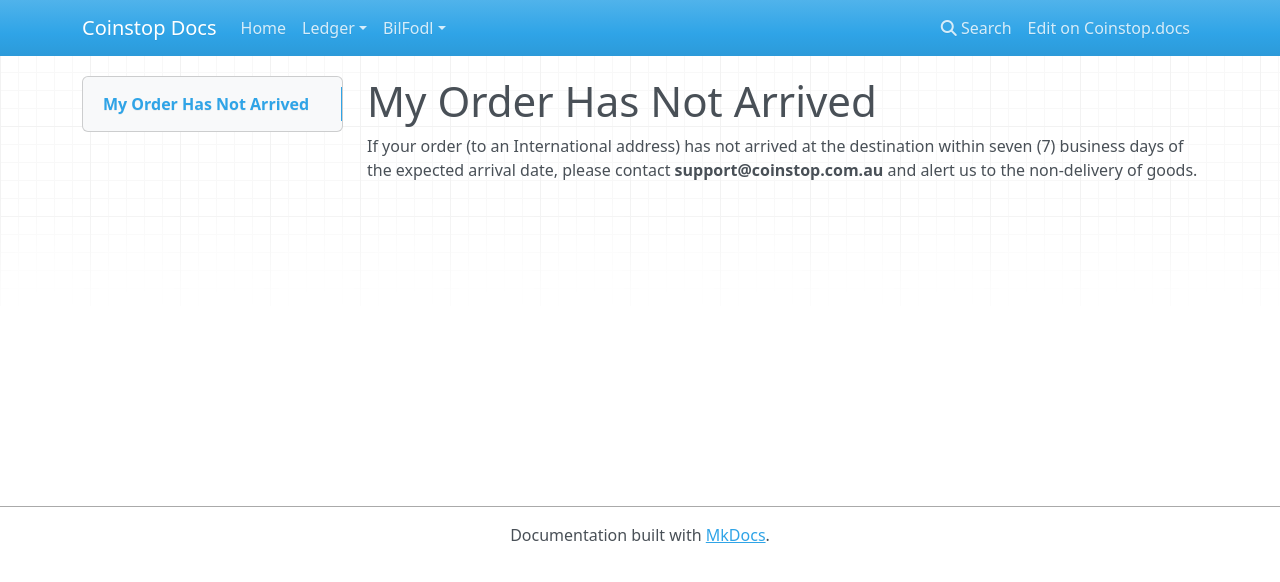
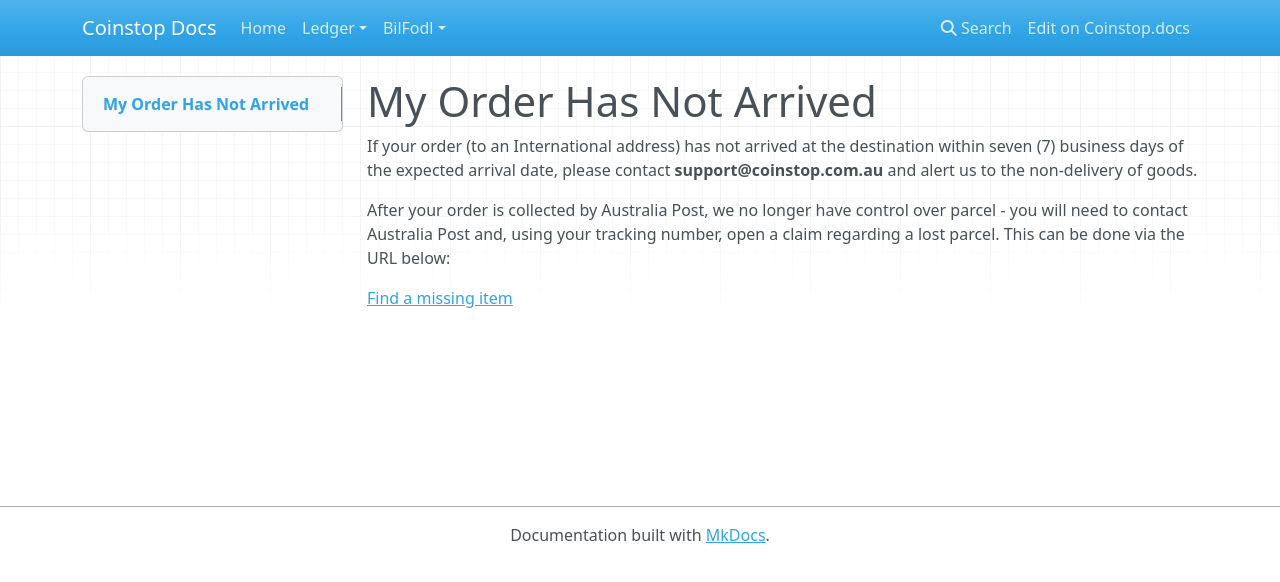
Before and after one commit to coinstopio/coinstopio.docs, an MkDocs documentation site: the page built from docs/ShippingDelivery/InternationalShipping/MyOrderHasNotArrived.md, in a window 1280 px wide. Shown: the top 582 px of the page. Built offline with MkDocs 1.6.1, drawn with Linux system fonts in a browser that asks for light colours; nearby versions of some CDN libraries.

Commit message:
Update MyOrderHasNotArrived.md

```diff
--- a/docs/ShippingDelivery/InternationalShipping/MyOrderHasNotArrived.md
+++ b/docs/ShippingDelivery/InternationalShipping/MyOrderHasNotArrived.md
@@ -2,3 +2,7 @@
 # My Order Has Not Arrived
 
 If your order (to an International address) has not arrived at the destination within seven (7) business days of the expected arrival date, please contact  **support@coinstop.com.au** and alert us to the non-delivery of goods.
+
+After your order is collected by Australia Post, we no longer have control over parcel - you will need to contact Australia Post and, using your tracking number, open a claim regarding a lost parcel. This can be done via the URL below:
+
+[Find a missing item](https://auspost.com.au/receiving/missing-damaged-or-delayed-items/find-a-missing-item)
```
